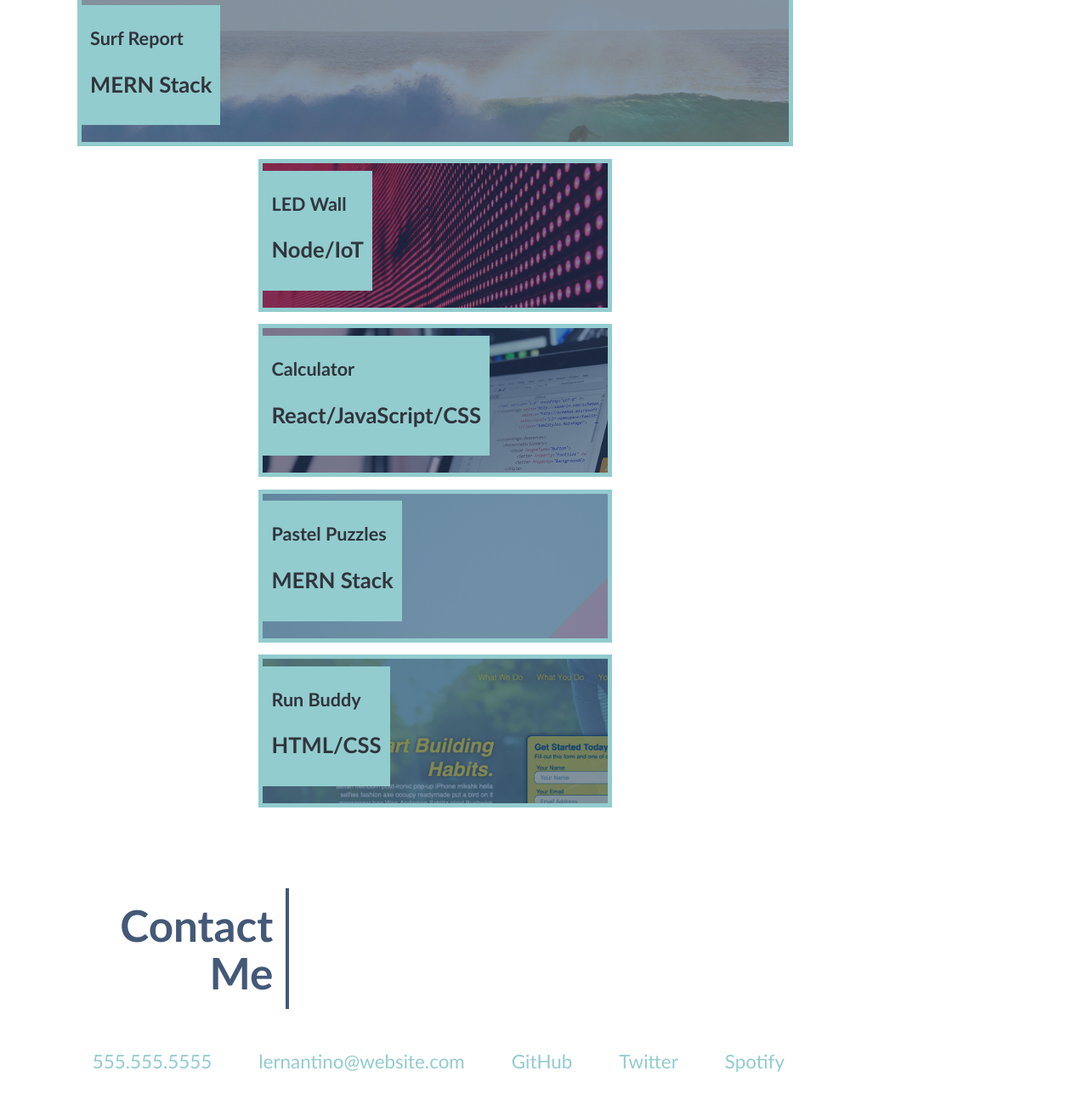
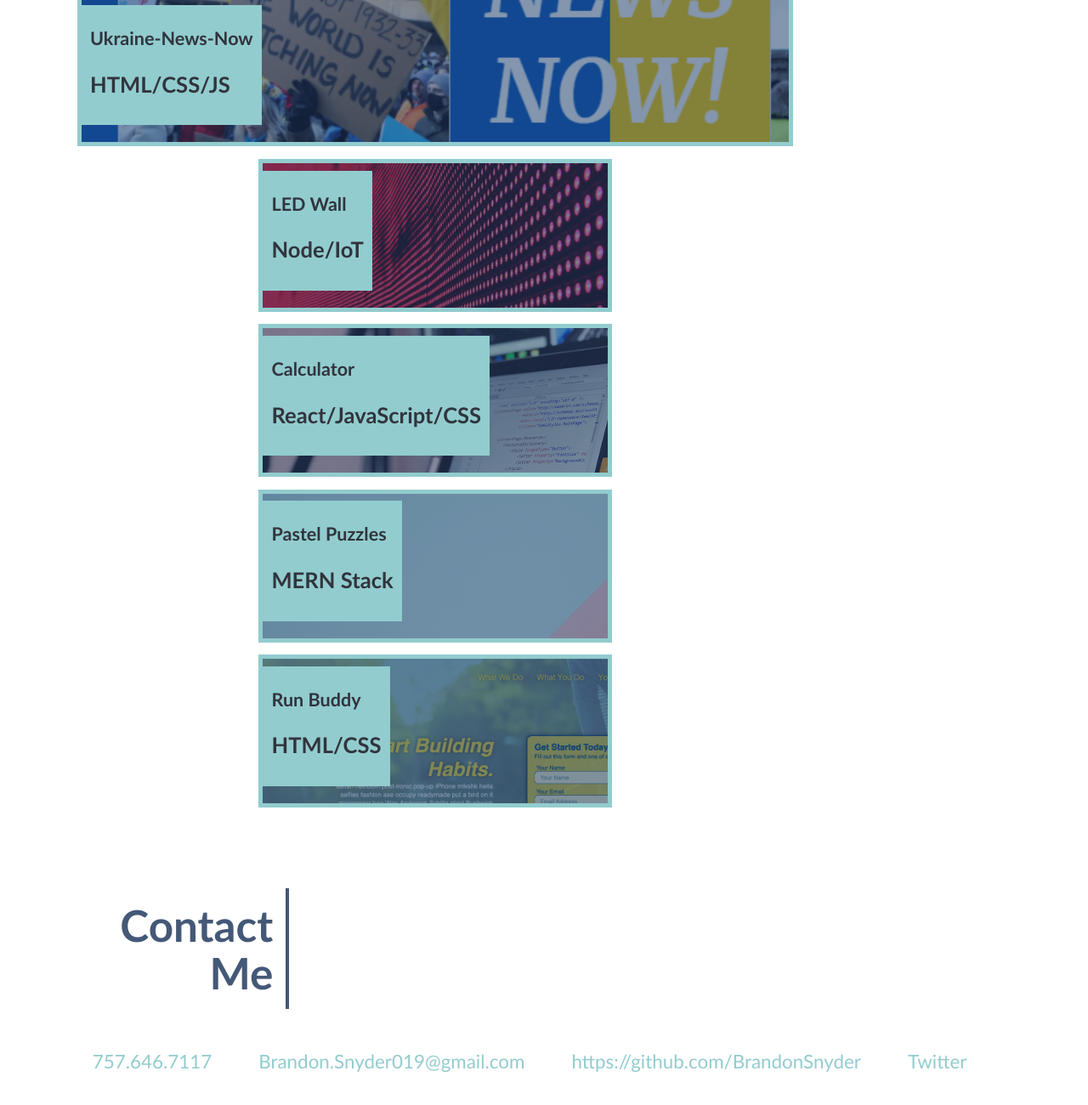
Before and after one commit to BrandonSnyder/Portfolio, a plain HTML site: page index.html in a window 1280 px wide. Shown: the part 1698-2998 px from the top of the page at 85% size. Drawn offline with Linux system fonts and the light colour scheme.

Commit message:
updating project and contact info

```diff
--- a/assets/css/style.css
+++ b/assets/css/style.css
@@ -160,7 +160,7 @@ main{
 /* images of projects */
 
 .surf-report{
-  background-image: url(../images/02-portfolio-4.jpg);
+  background-image: url(../images/UNN.PNG);
 }
 .led-wall {
   background-image: url("../images/02-portfolio-1.jpg");
--- a/index.html
+++ b/index.html
@@ -14,7 +14,7 @@
         <h1>Brandon Snyder</h1>
         <nav>
 
-            <a href="#about-me"> About Me</a>
+            <a href="#about"> About Me</a>
             <a href="#work">Work</a>
             <a href="#contact-me">Contact Me</a>
 
@@ -64,8 +64,8 @@
             <div class="flex-container">
                 <a class="flex-1 surf-report">
                     <div>
-                        <h2>Surf Report</h2>
-                        <h3>MERN Stack</h3>
+                        <h2>Ukraine-News-Now</h2>
+                        <h3>HTML/CSS/JS</h3>
                     </div>
                 </a>
                 <a class="flex-1 led-wall">
@@ -99,11 +99,10 @@
         <footer class="box" id="contact-me">
             <h2>Contact Me</h2>
             <div>
-                <a href="cell">555.555.5555</a>
-                <a href="email">lernantino@website.com</a>
-                <a href="github">GitHub</a>
+                <a href="cell">757.646.7117</a>
+                <a href="email">Brandon.Snyder019@gmail.com</a>
+                <a href="github">https://github.com/BrandonSnyder</a>
                 <a href="twitter">Twitter</a>
-                <a href="spotify">Spotify</a>
             </div>
 
         </footer>
```
Also changed, not shown: assets/images/UNN.PNG (added).
